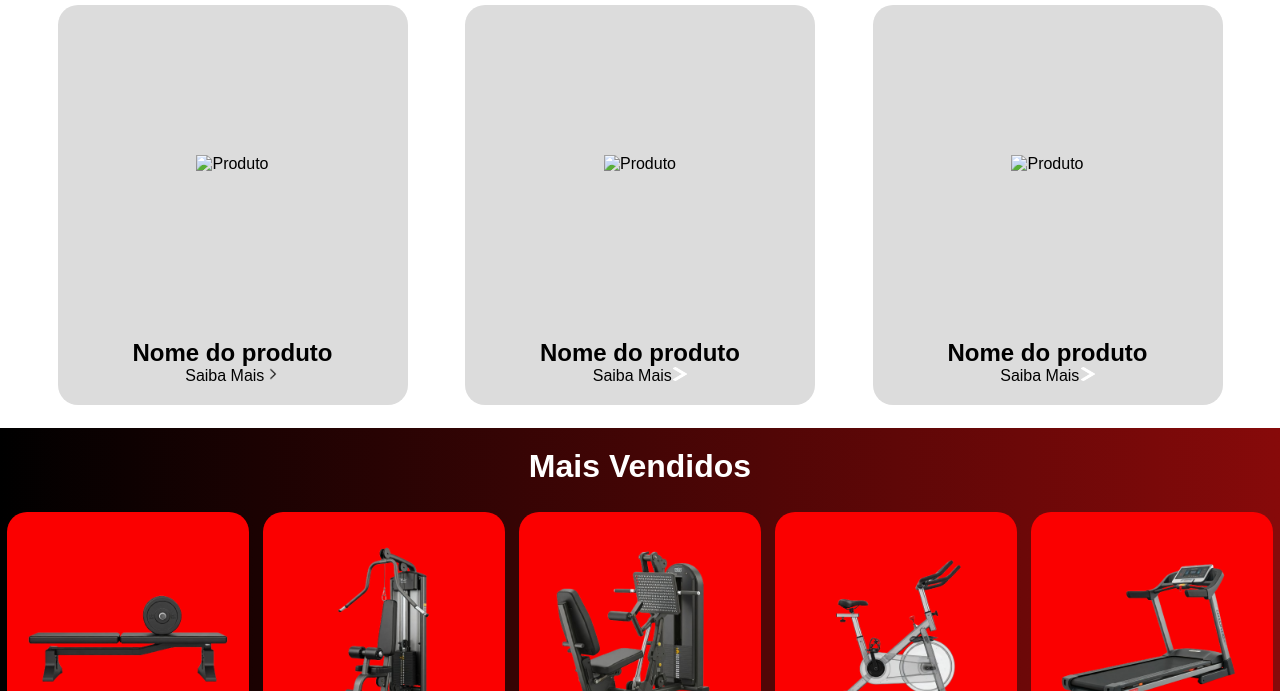
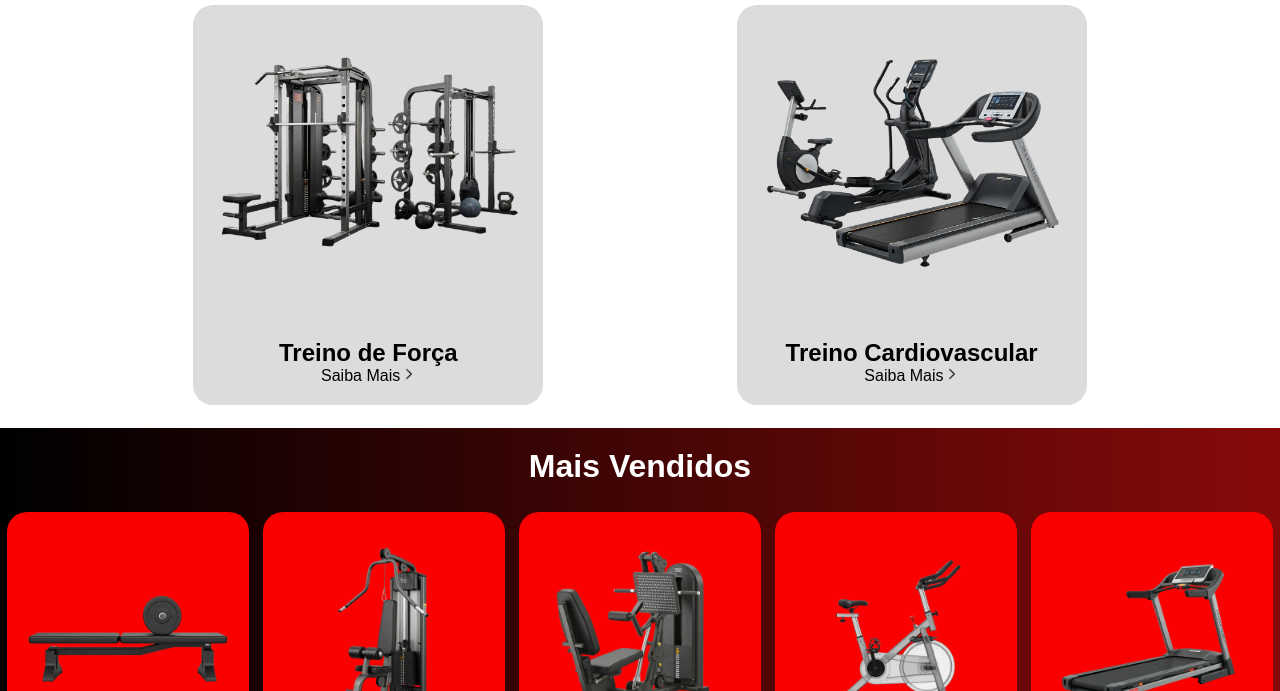
Before and after one commit to ClaMG/Trabalho-de-banco, a plain HTML site: page index.html in a window 1280 px wide. Shown: the part 409-1100 px from the top of the page. Drawn offline with Linux system fonts and the light colour scheme.

Commit message:
part 3 finalizada

```diff
--- a/cabeça.css
+++ b/cabeça.css
@@ -112,8 +112,6 @@ menu a:hover{
     align-items: center;
 }
 
-
-
 /*serve*/
 #serve {
     background-color: rgb(207, 0, 0);
@@ -129,7 +127,7 @@ menu a:hover{
 #titulo_serve, #link_serve{
     padding-left: 15px;
 }
-/*Destaques*/
+/*Tipos*/
 
 #destaques{
     height: 500px;
@@ -137,6 +135,8 @@ menu a:hover{
 
 #titulo_des{
     padding: 20px 0px;
+    display: flex;
+    justify-content: center;
 }
 
 #localizacao_des{
@@ -156,7 +156,8 @@ menu a:hover{
 }
 
 .img_des{
-    padding-top: 150px;
+    width: 300px;
+    height: 300px;
 }
 
 .link_des{
--- a/index.html
+++ b/index.html
@@ -65,30 +65,22 @@
 </div>
 <!--Destaques-->
 <div id="destaques">
-    <h1 id="titulo_des">Produtos em Destaque</h1>
+    <h1 id="titulo_des">Tipos de Maquinas</h1>
     <div id="localizacao_des">
         <!--Part1-->
         <div class="produtos_des">
-            <img src="#" alt="Produto" class="img_des">
+            <a href="pgteste/maisprodutos.html"><img src="favicon\Gemini_Generated_Image_k1nxnlk1nxnlk1nx-removebg-preview.png" alt="Produto" class="img_des"></a>
             <div class="parte_baixo">
-                <h2 class="nome_des">Nome do produto</h2>
-                <a href="#" class="link_des">Saiba Mais <img src="favicon/pngwing.com.png" alt="seta" class="setas"></a>
+                <h2 class="nome_des">Treino de Força</h2>
+                <a href="pgteste/maisprodutos.html" class="link_des">Saiba Mais <img src="favicon/pngwing.com.png" alt="seta" class="setas"></a>
             </div>
         </div>
         <!--Part2-->
         <div class="produtos_des">
-            <img src="#" alt="Produto" class="img_des">
+            <a href="pgteste/maisprodutos.html"><img src="favicon\Gemini_Generated_Image_i015xli015xli015-removebg-preview.png" alt="Produto" class="img_des"></a>
             <div class="parte_baixo">
-                <h2 class="nome_des">Nome do produto</h2>
-                <a href="#" class="link_des">Saiba Mais <img src="favicon/Daco_5466446.png" alt="seta" class="setas"></a>
-            </div>
-        </div>
-        <!--Part3-->
-        <div class="produtos_des">
-            <img src="#" alt="Produto" class="img_des">
-            <div class="parte_baixo">
-                <h2 class="nome_des">Nome do produto</h2>
-                <a href="#" class="link_des">Saiba Mais <img src="favicon/Daco_5466446.png" alt="seta" class="setas"></a>
+                <h2 class="nome_des">Treino Cardiovascular</h2>
+                <a href="pgteste/maisprodutos.html" class="link_des">Saiba Mais <img src="favicon/pngwing.com.png" alt="seta" class="setas"></a>
             </div>
         </div>
     </div>
```
Also changed, not shown: favicon/Gemini_Generated_Image_i015xli015xli015-removebg-preview.png (added), favicon/Gemini_Generated_Image_k1nxnlk1nxnlk1nx-removebg-preview.png (added).
